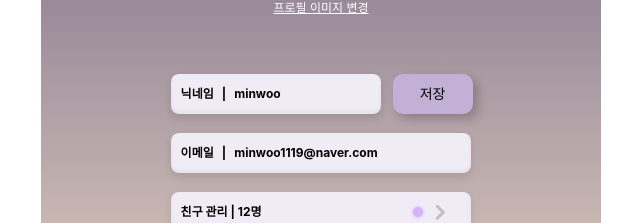
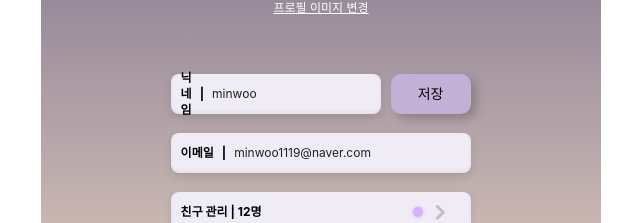
Before and after one commit to ohchanju3/2025-Trendithon-Omnivore2-FrontEnd, a React (Vite) app: page /mypage in a window 1280 px wide. Shown: the part 361-584 px from the top of the page, without its empty margins (319-959 px from the left). Built offline with nearby package versions, Linux system fonts and the light colour scheme.

Commit message:
[Design] #29 - 560px에서 텍스트 잘리는 문제 해결

```diff
--- a/src/components/inputBar/InputBar.tsx
+++ b/src/components/inputBar/InputBar.tsx
@@ -1,12 +1,11 @@
-import { ChangeEvent, ReactNode, useState } from 'react';
+import { ChangeEvent, ReactNode } from 'react';
 import * as S from './InputBar.styled.ts';
 
 type InputBarProps = {
 	value: string;
 	width: string;
 	title: string;
-	isEditable: boolean;
-	onChange?: (newValue: string) => void | null;
+	onChange: (newValue: string) => void;
 	children?: ReactNode;
 };
 
@@ -14,34 +13,26 @@ export const InputBar = ({
 	value,
 	width,
 	title,
-	isEditable,
 	onChange,
 	children,
 }: InputBarProps) => {
-	const [inputValue, setInputValue] = useState(value);
-
 	const handleChange = (event: ChangeEvent<HTMLInputElement>) => {
-		const newValue = event.target.value;
-		setInputValue(newValue);
-		if (onChange) onChange(newValue);
+		onChange(event.target.value);
 	};
 
 	return (
 		<S.InputBarWrapper width={width}>
 			<span>{title}</span>
 			<span> | </span>
-			{isEditable ? (
+
 			<input
 				type="text"
 				name="inputbox"
 				id="inputbox"
-					value={inputValue}
+				value={value} // ✅ 직접 바인딩하여 부모 값과 동기화
 				onChange={handleChange}
 			/>
-			) : (
-				<span>{value}</span>
-			)}
-			{/* <textarea name="inputbox" id="inputbox" value={value}></textarea> */}
+
 			{children}
 		</S.InputBarWrapper>
 	);
--- a/src/pages/mypage/Mypage.styled.ts
+++ b/src/pages/mypage/Mypage.styled.ts
@@ -45,8 +45,4 @@ export const FormAndBtn = styled.div`
 	flex-direction: row;
 	justify-content: space-between;
 	align-items: center;
-
-	Button {
-		margin: 2px;
-	}
 `;
```
Lines whose indentation alone changed are shown as unchanged.
